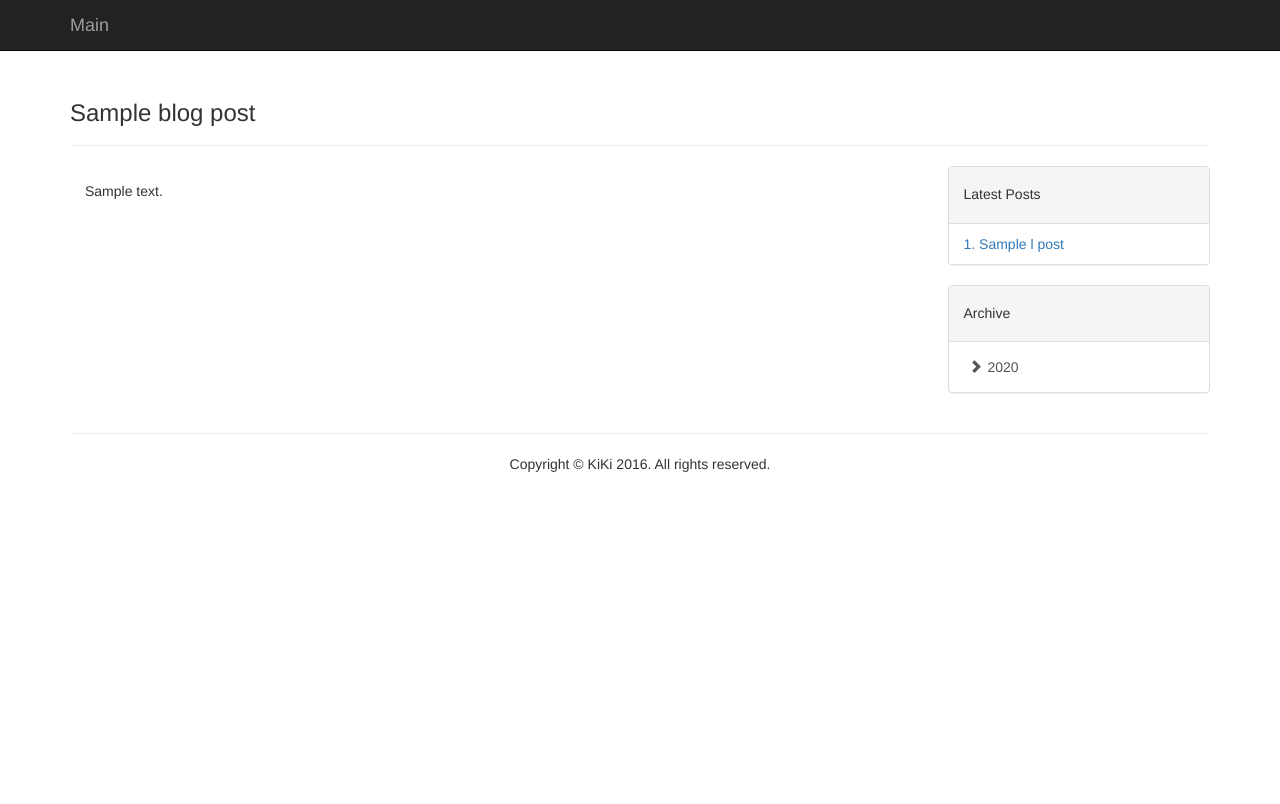
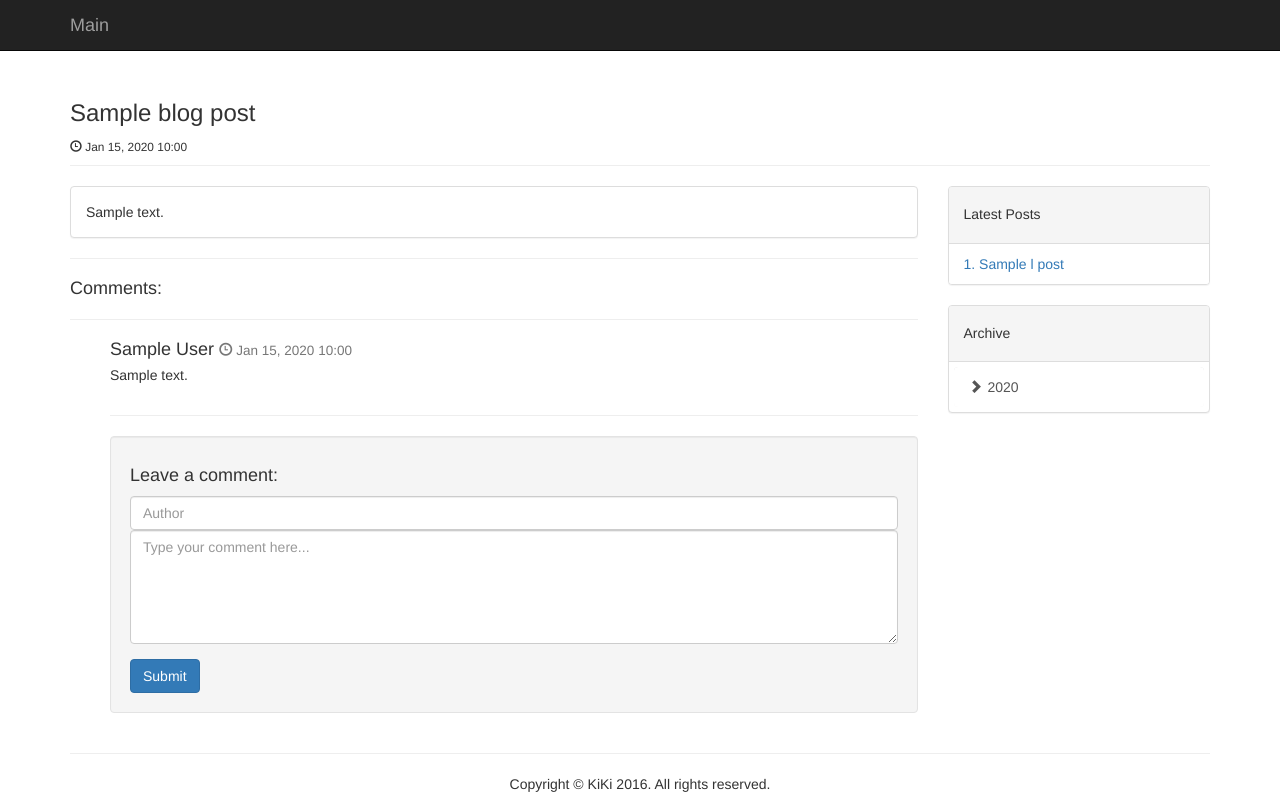
Before and after one commit to kingakimbrel/kiki-is-coding-blog, a Django app: template blog_app/templates/blog_app/view_post.html in a window 1280 px wide. Before the commit the page ends 472 px from the top, so only its background shows below. Run offline with Django 3.2, Linux system fonts and the light colour scheme; the template is opened without the code that fills it: most values are stand-ins (such as "Sample title", 1, 10 or a date in 2020); some libraries are stand-ins or nearby versions.

Commit message:
Adding a comment feature

```diff
--- a/blog_app/models.py
+++ b/blog_app/models.py
@@ -14,7 +14,7 @@ class Post(models.Model):
 
 class Comment(models.Model):
     """Comments related to specific post."""
-    post = models.ForeignKey(Post)
+    post = models.ForeignKey(Post, related_name='comments')
     date_added = models.DateTimeField(auto_now_add=True)
     author = models.CharField(max_length=200)
     text = models.TextField()
--- a/blog_app/static/functions/queries.py
+++ b/blog_app/static/functions/queries.py
@@ -2,7 +2,6 @@ from django.db import connection
 import calendar
 
 from blog_app.models import Post, ArchiveMonthNode, ArchiveYearNode
-
 
 def get_archive():
     """Builds the year/month based archive tree."""
--- a/blog_app/static/scripts/blog.js
+++ b/blog_app/static/scripts/blog.js
@@ -23,4 +23,40 @@ $(document).ready(function () {
         });
     });
 
+    $('#submitComment').click(function (event) {
+        var form = $("#newComment");
+        form.validate({
+            rules: {
+                author: {
+                    required: true
+                },
+                text: {
+                    required: true
+                }
+            },
+            messages:{
+                author: {
+                    required: '*Author is required'
+                },
+                text: {
+                    required: '*Comment is required'
+                }
+            },
+            errorClass: "has-error",
         });
+        if (!form.valid()) {
+            return;
+        }
+        event.preventDefault();
+        $.ajax({
+            url: "/add_new_comment/",
+            type: 'POST',
+            data: $('form#newComment').serialize(),
+            success: function (data) {
+                $("#commentsDiv").html(data);
+            },
+            error: function (data) {}
+        });
+    });
+
+});
--- a/blog_app/static/styles/site.css
+++ b/blog_app/static/styles/site.css
@@ -42,3 +42,17 @@ body {
 .list-group-item .glyphicon {
     margin-right: 5px;
 }
+
+.comment-section {
+    padding-left:40px;
+}
+
+.has-error { }
+
+label.has-error {
+    color: red;
+}
+
+input.has-error, textarea.has-error  {
+    border:1px solid red;
+}
--- a/blog_app/templates/blog_app/base.html
+++ b/blog_app/templates/blog_app/base.html
@@ -65,6 +65,7 @@
         <p class="text-center">Copyright © KiKi 2016. All rights reserved.</p>
     </div>
 </footer>
+<script type="text/javascript" src="http://ajax.aspnetcdn.com/ajax/jquery.validate/1.7/jquery.validate.min.js"></script>
 <script type="text/javascript" src="{% static 'scripts/blog.js' %}"></script>
 </body>
 </html>
--- /dev/null
+++ b/blog_app/templates/blog_app/comments.html
@@ -0,0 +1,15 @@
+<div>
+    {% for comment in comments %}
+    <div class="media">
+        <div class="media-body">
+            <h4 class="media-heading">
+                {{comment.author}}
+                <small><span class="glyphicon glyphicon-time" aria-hidden="true"></span> {{comment.date_added|date:'M d, Y H:i'}}</small>
+            </h4>
+            {{comment.text | linebreaks}}
+        </div>
+    </div>
+    {% empty %}
+    <h5>Be first to comment</h5>
+    {% endfor %}
+</div>
--- a/blog_app/templates/blog_app/index.html
+++ b/blog_app/templates/blog_app/index.html
@@ -24,7 +24,7 @@
         {{post.text | safe}}
     </div>
     <div class="panel-footer">
-        <small>0 comments</small>
+        <small>{{post.ccount}} comment(s)</small>
         <div class="clearfix"></div>
     </div>
 </div>
--- a/blog_app/templates/blog_app/view_post.html
+++ b/blog_app/templates/blog_app/view_post.html
@@ -2,12 +2,33 @@
 
 {% block header%}
 <h3>{{blog_post.title}}</h3>
+<small><span class="glyphicon glyphicon-time" aria-hidden="true"></span> {{blog_post.date_added|date:'M d, Y H:i'}}</small>
+
 {% endblock header%}
 
+{% block content %}
 <div class="panel panel-default">
-    {% block content %}
     <div class="panel-body">
         {{blog_post.text|safe}}
     </div>
-    {% endblock content %}
 </div>
+<hr/>
+<h4>Comments:</h4>
+<hr/>
+<div id="commentsDiv" class="comment-section">
+    {% include "blog_app/comments.html" %}
+    <hr/>
+    <div class="well">
+        <h4>Leave a comment:</h4>
+        <form id="newComment" method="post" class="form">
+            <div class="form-group">
+                <input type="hidden" name="blog_post_id" value="{{blog_post.id}}"/>
+                <input class="form-control" type="text" name="author" placeholder="Author"/>
+                <textarea class="form-control" rows="5" name=text placeholder="Type your comment here..."></textarea>
+            </div>
+            <button id="submitComment" type="submit" class="btn btn-primary">Submit</button>
+            {% csrf_token %}
+        </form>
+    </div>
+</div>
+{% endblock content %}
--- a/blog_app/urls.py
+++ b/blog_app/urls.py
@@ -13,4 +13,5 @@ urlpatterns = [
     url(r'^get_latest_post/$', views.get_latest_post, name='get_latest_post'),
     url(r'^get_archive/$', views.get_archive, name='get_archive'),
     url(r'^get_posts/(?P<year>\d+)/(?P<month>\d+)/$', views.get_posts, name='get_posts'),
+    url(r'^add_new_comment/$', views.add_new_comment, name='add_new_comment'),
 ]
```
Also changed, not shown: blog_app/forms.py (added, +11 -0 lines), blog_app/views.py (+28 -3 lines), db.sqlite3. Lines whose indentation alone changed are shown as unchanged.
